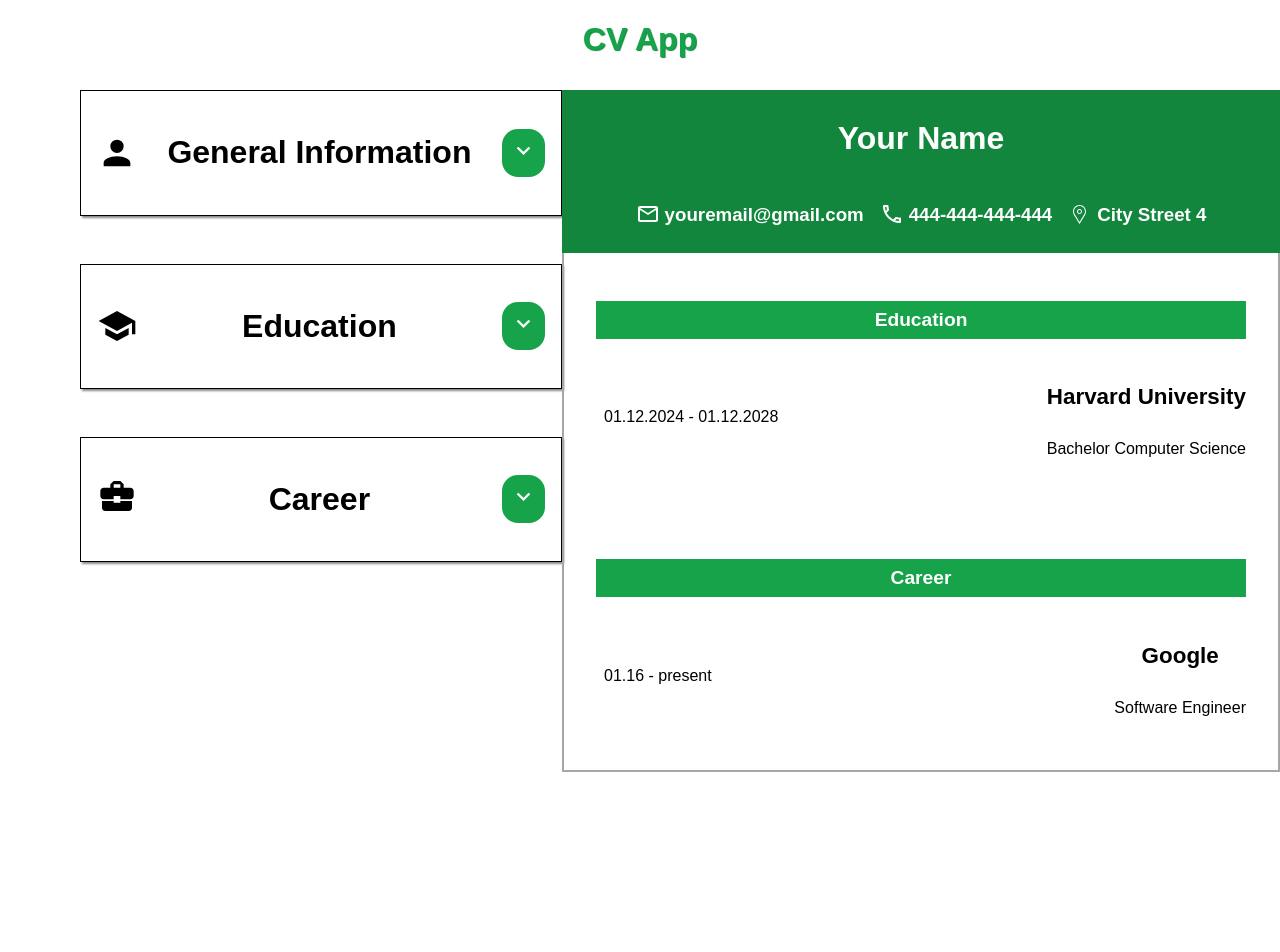
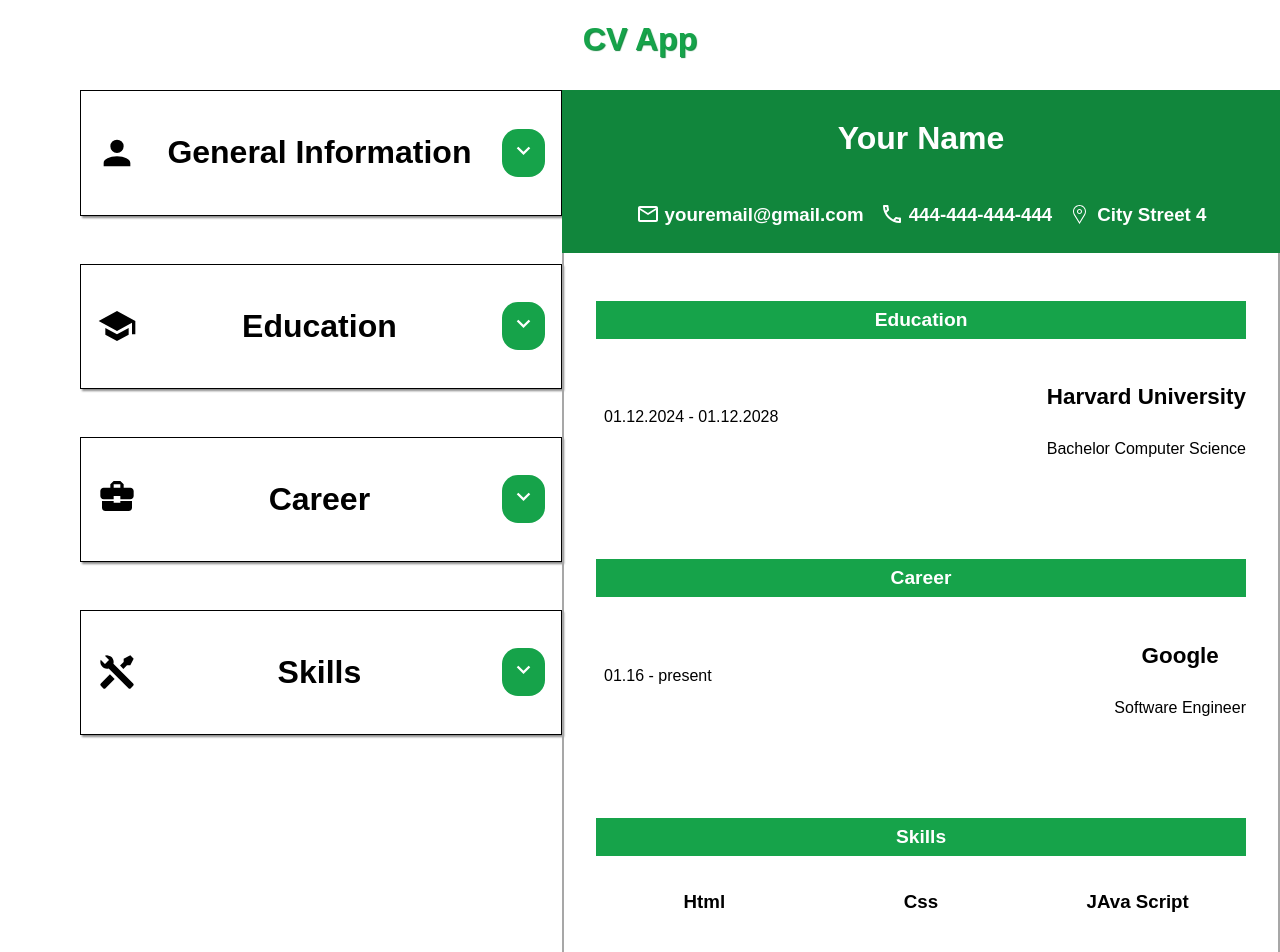
Before and after one commit to Rel1able/CV-Application, a React (Vite) app: page / in a window 1280 px wide. Shown: the top 952 px of the page. Before the commit the page ends 800 px from the top, so only its background shows below. Built offline with nearby package versions, Linux system fonts and the light colour scheme.

Commit message:
added skills section

```diff
--- a/src/components/GeneralInfo.jsx
+++ b/src/components/GeneralInfo.jsx
@@ -12,6 +12,10 @@ import EduDisplayComponent from "./EduDisplayComponent.jsx";
 import ProfExpInput from "./ProfexpInput.jsx";
 import ProfExpDisplay from "./ProfExpDisplay.jsx";
 import ProfExpDiv from "./ProfExpDiv.jsx";
+
+import SkillsDisplay from "./SkillsDIsplay.jsx";
+import SkillsDivComp from "./SkillsDiv.jsx";
+import SkillsInput from "./SkillsInput.jsx";
 
 import Header from "./Header.jsx";
 
@@ -39,6 +43,10 @@ export default function GeneralInfo() {
 
     const [educations, setEducations] = useState([{schoolName: "Harvard University", titleOfStudy: "Bachelor Computer Science", startDate: "01.12.2024", endDate: "01.12.2028"}]);
     const [experiences, setExperiences] = useState([{ company: "Google", jobTitle: "Software Engineer", profStartDate: "01.16", profEndDate: "present" }]);
+
+    const [skillName, setSkillName] = useState("");
+    const [skills, setSkills] = useState(["Html", "Css", "JAva Script"]);
+    const [isEditingSkills, setIsEditingSkills] = useState(false);
 
     return (
         <>
@@ -68,13 +76,19 @@ export default function GeneralInfo() {
                         setJobTitle={setJobTitle} profStartDate={profStartDate} setProfStartDate={setProfStartDate} profEndDate={profEndDate}
                         setProfEndDate={setProfEndDate} setIsEditing={setIsEditingProf} experiences={experiences} setExperiences={setExperiences} />
 
-                    : <ProfExpDiv setIsEditing={setIsEditingProf} />}
+                        : <ProfExpDiv setIsEditing={setIsEditingProf} />}
+
+                    {isEditingSkills ? <SkillsInput skills={skills} setSkills={setSkills} skillName={skillName} setSkillName={setSkillName}
+                        setIsEditing={setIsEditingSkills} />
+                        :  <SkillsDivComp setIsEditing={setIsEditingSkills}/>}
+
 
             </div>
             <div className="display-data">
                 <GeneralDisplayComponent name={name} email={email} phone={phone} address={address} />
                 <EduDisplayComponent educations={educations} />
-                    <ProfExpDisplay experiences={experiences} />
+                <ProfExpDisplay experiences={experiences} />
+                <SkillsDisplay skills={skills}/>
             </div>
 
 
--- a/src/components/GeneralInputComponent.jsx
+++ b/src/components/GeneralInputComponent.jsx
@@ -1,5 +1,5 @@
 import "../styles/generalInputs.css";
-import SaveButton from "./SaveButton.jsx";
+
 import CloseButton from "./CloseButton.jsx";
 
 export default function GeneralInputComponent({ name, setName, email, setEmail, phone, setPhone, setIsEditing, address, setAddress}) {
@@ -20,6 +20,9 @@ export default function GeneralInputComponent({ name, setName, email, setEmail,
         setAddress(e.target.value);
     }
 
+    function handleSave() {
+        setIsEditing(false);
+    }
 
 
     return (
@@ -54,7 +57,7 @@ export default function GeneralInputComponent({ name, setName, email, setEmail,
                     value={address}
                     placeholder="Enter your address"/>
             </label>
-            <SaveButton setIsEditing={setIsEditing} />
+            <button onClick={handleSave}>Save</button>
 
         </form>
     )
--- /dev/null
+++ b/src/components/SkillsDIsplay.jsx
@@ -0,0 +1,14 @@
+import "../styles/skills.css"
+
+export default function SkillsDisplay({ skills }) {
+    return (
+        <div className="skills-display">
+            <h2 className="section-name">Skills</h2>
+            <div className="skills-list">
+
+                {skills.map((skill, index) => <h3 key={index}>{skill}</h3>)}
+            </div>
+        </div>
+
+    )
+}
--- /dev/null
+++ b/src/components/SkillsDiv.jsx
@@ -0,0 +1,10 @@
+import SwapButton from "./SwapButton.jsx";
+
+
+export default function SkillsDivComp({setIsEditing}) {
+    return (
+        <div className="general-divs">
+            <h1><img className="div-icon" src="../public/tools.svg"/>Skills<SwapButton setIsEditing={setIsEditing}/></h1>
+        </div>
+    )
+}
--- /dev/null
+++ b/src/components/SkillsInput.jsx
@@ -0,0 +1,33 @@
+import CloseButton from "./CloseButton.jsx";
+
+export default function SkillsInput({ skills, setSkills, skillName, setSkillName, setIsEditing }) {
+
+    function handleInputChange(e) {
+        setSkillName(e.target.value);
+    }
+
+    function handleAdd(e) {
+        e.preventDefault();
+        setSkills([...skills, skillName])
+        setSkillName("");
+    }
+
+    function handleDelete(e, index) {
+        e.preventDefault();
+        let filtered = skills.filter((_, i) => i !== index);
+        setSkills([...filtered]);
+    }
+
+    return (
+        <form>
+            <h1>Skills<CloseButton setIsEditing={setIsEditing} /></h1>
+            <label>
+                Skill Name
+                <input value={skillName} type="text" placeholder="enter your skill" onChange={handleInputChange} />
+                <button onClick={handleAdd}>Add</button>
+            </label>
+            {skills.map((skill, index) =>
+                <li key={index}>{skill}<button onClick={(e) => handleDelete(e, index) }>Del</button></li> )}
+        </form>
+    )
+}
--- a/src/index.css
+++ b/src/index.css
@@ -51,7 +51,7 @@ button:hover{
     display: flex;
     flex-direction: column;
     margin-bottom: 3rem;
-    height: 70vh;
+    height: 150vh;
 
 }
 
--- a/src/styles/profExp.css
+++ b/src/styles/profExp.css
@@ -1,6 +1,7 @@
 .profexp-display{
     border: 2px solid rgb(167, 167, 167);
     border-top: 0px;
+    border-bottom: 0px;
     text-align: center;
     padding: 2rem;
 }
--- /dev/null
+++ b/src/styles/skills.css
@@ -0,0 +1,11 @@
+.skills-display{
+    border: 2px solid rgb(167, 167, 167);
+    border-top: 0px;
+    text-align: center;
+    padding: 2rem;
+}
+
+.skills-list{
+    display: grid;
+    grid-template-columns: repeat(3, 1fr);
+}
```
Also changed, not shown: public/tools.svg (added).
